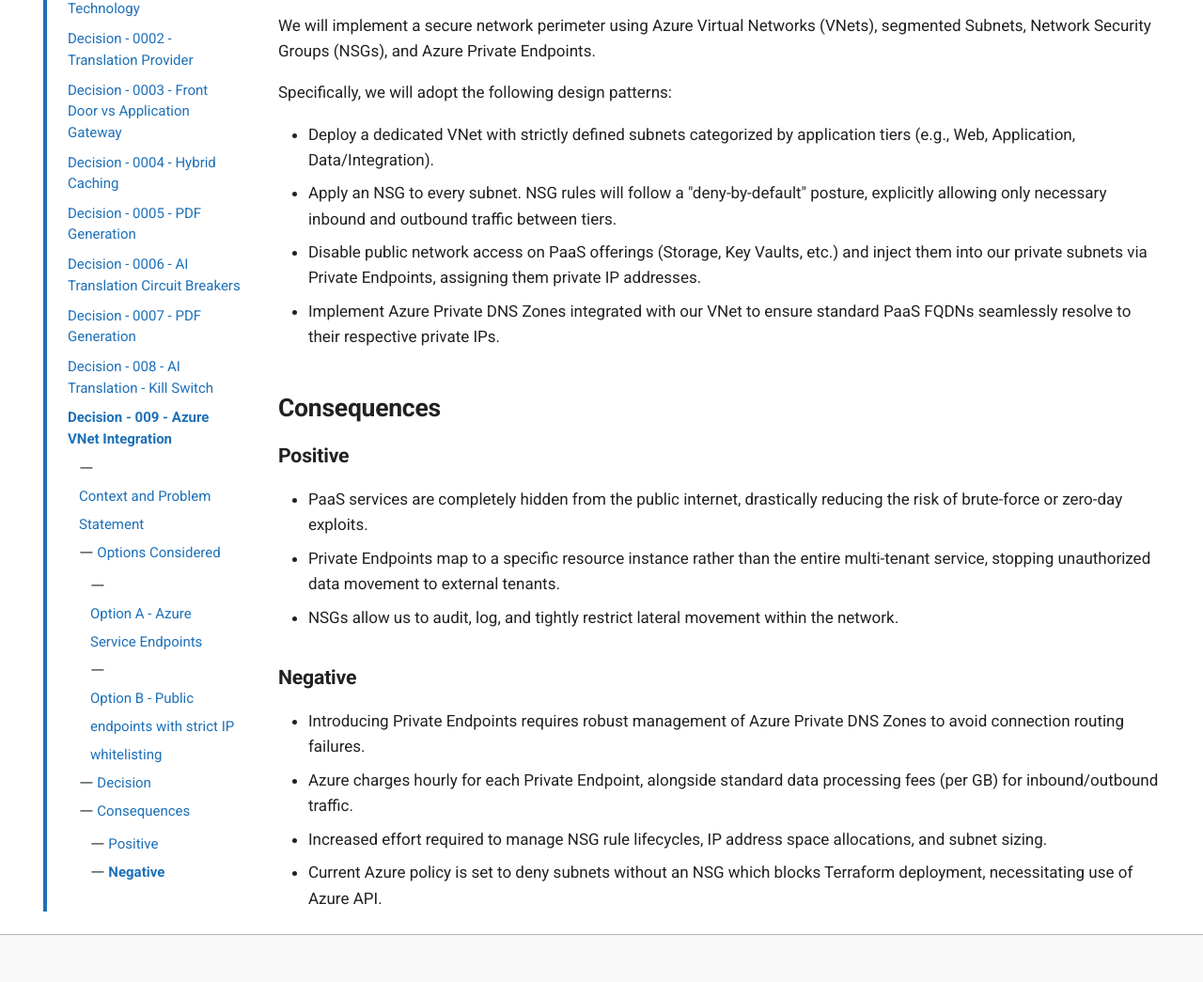
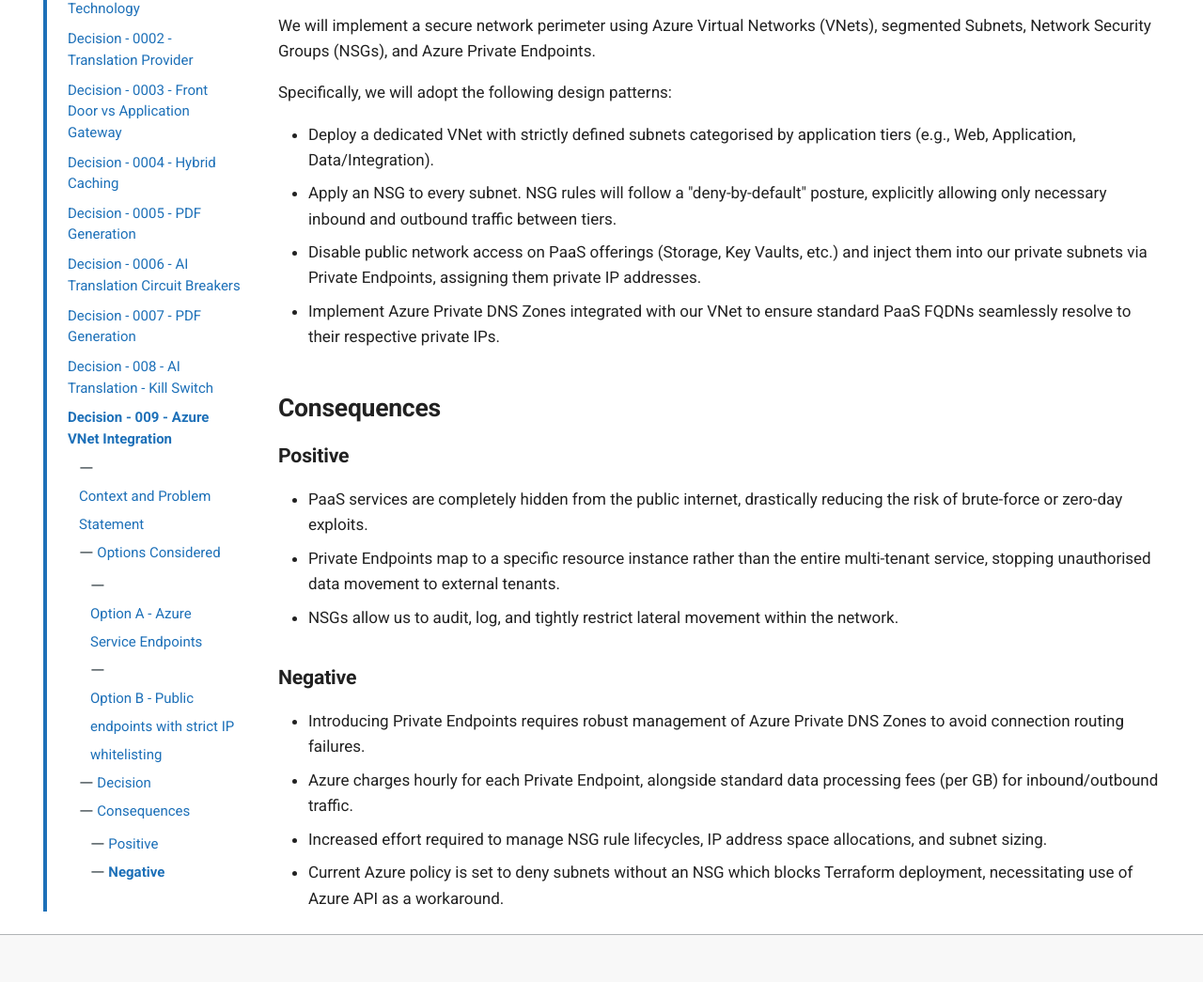
Before and after one commit to DFE-Digital/care-leavers, an MkDocs documentation site: the page built from docs/architecture/adr/009-vnet-integration.md, in a window 1280 px wide and 1400 px high, scrolled down 1096 px. Shown: the part 192-1237 px from the top of the window at 94% size. Built offline with MkDocs 1.6.1 and Material for MkDocs 9.7.7, drawn with Linux system fonts in a browser that asks for light colours; some of the changed text lies outside the part shown.

Commit message:
chore: CL-417 - Fixed typos and added extra clarification

```diff
--- a/docs/architecture/adr/009-vnet-integration.md
+++ b/docs/architecture/adr/009-vnet-integration.md
@@ -14,7 +14,7 @@ Pros:
 
 - Easier to configure
 - No extra costs for runtime data processing
-- simplifies DNS management
+- Simplifies DNS management
 
 Cons:
 
@@ -39,7 +39,7 @@ We will implement a secure network perimeter using Azure Virtual Networks (VNets
 
 Specifically, we will adopt the following design patterns:
 
-- Deploy a dedicated VNet with strictly defined subnets categorized by application tiers (e.g., Web, Application, Data/Integration).
+- Deploy a dedicated VNet with strictly defined subnets categorised by application tiers (e.g., Web, Application, Data/Integration).
 - Apply an NSG to every subnet. NSG rules will follow a "deny-by-default" posture, explicitly allowing only necessary inbound and outbound traffic between tiers.
 - Disable public network access on PaaS offerings (Storage, Key Vaults, etc.) and inject them into our private subnets via Private Endpoints, assigning them private IP addresses.
 - Implement Azure Private DNS Zones integrated with our VNet to ensure standard PaaS FQDNs seamlessly resolve to their respective private IPs.
@@ -49,7 +49,7 @@ Specifically, we will adopt the following design patterns:
 ### Positive
 
 - PaaS services are completely hidden from the public internet, drastically reducing the risk of brute-force or zero-day exploits.
-- Private Endpoints map to a specific resource instance rather than the entire multi-tenant service, stopping unauthorized data movement to external tenants.
+- Private Endpoints map to a specific resource instance rather than the entire multi-tenant service, stopping unauthorised data movement to external tenants.
 - NSGs allow us to audit, log, and tightly restrict lateral movement within the network.
 
 ### Negative
@@ -57,4 +57,4 @@ Specifically, we will adopt the following design patterns:
 - Introducing Private Endpoints requires robust management of Azure Private DNS Zones to avoid connection routing failures.
 - Azure charges hourly for each Private Endpoint, alongside standard data processing fees (per GB) for inbound/outbound traffic.
 - Increased effort required to manage NSG rule lifecycles, IP address space allocations, and subnet sizing.
-- Current Azure policy is set to deny subnets without an NSG which blocks Terraform deployment, necessitating use of Azure API.
+- Current Azure policy is set to deny subnets without an NSG which blocks Terraform deployment, necessitating use of Azure API as a workaround.
```
Also changed, not shown: other parts of docs/architecture/adr/009-vnet-integration.md (+2 -2 lines).
